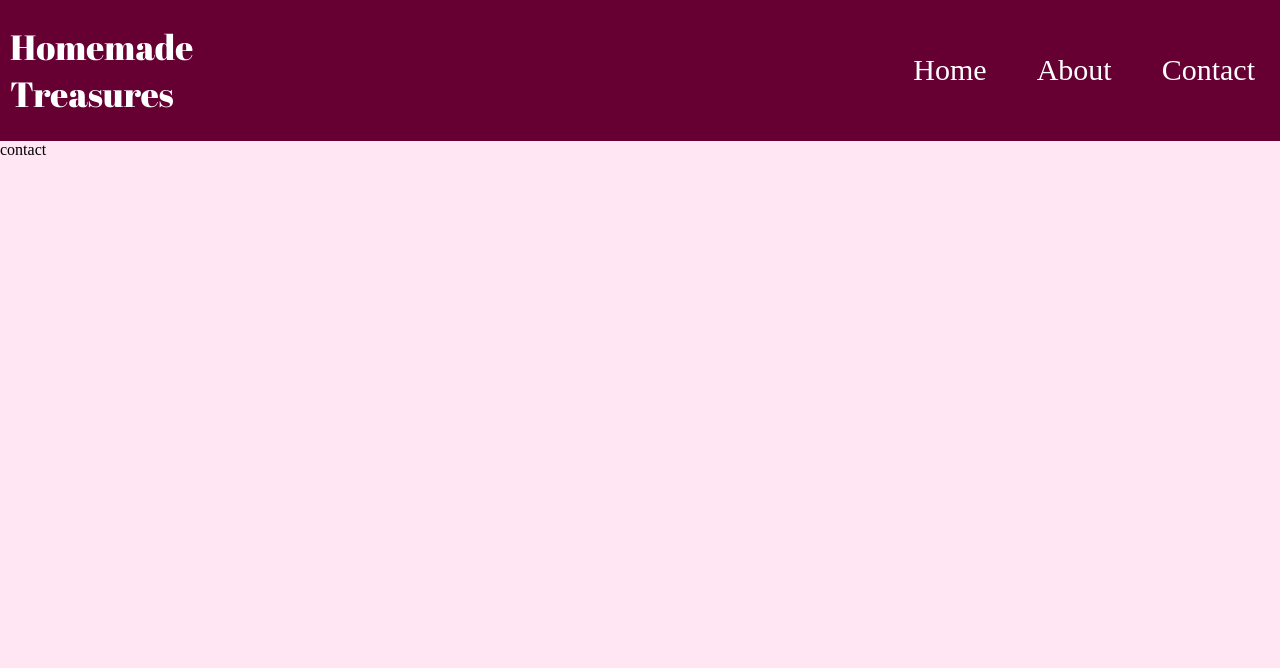
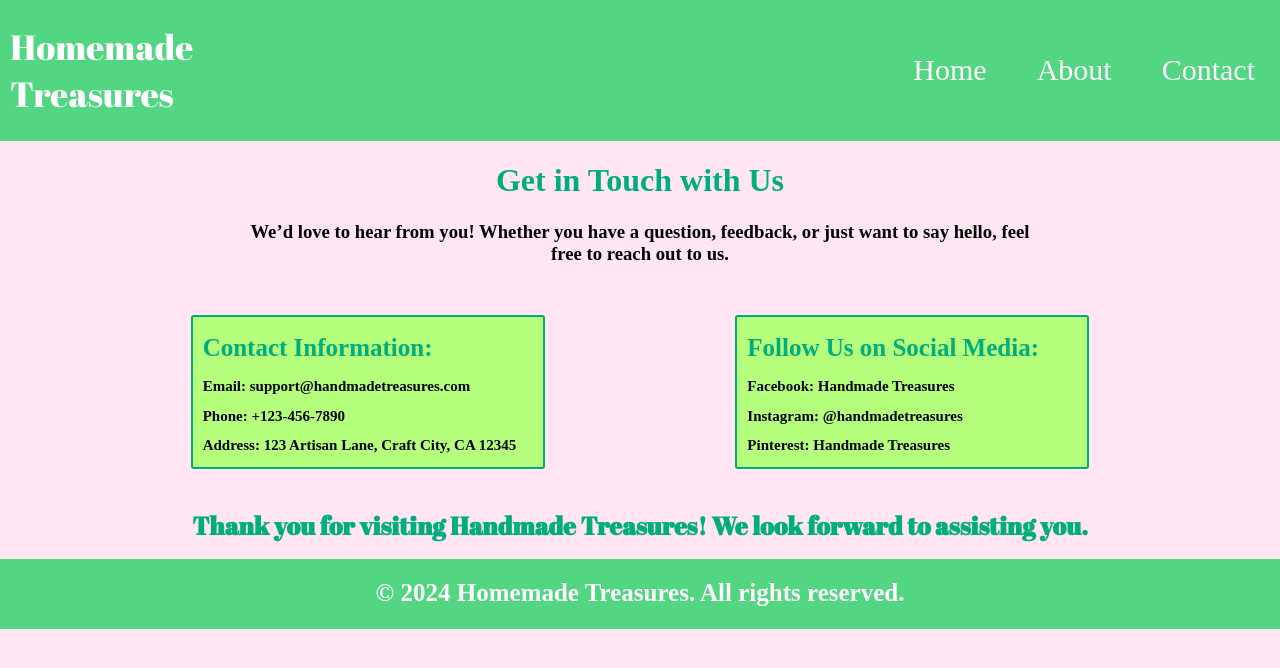
Before and after one commit to Sejall-pawar/Handmade-Treasures, a React (Create React App) app: page /contact in a window 1280 px wide. Shown: the top 668 px of the page. Built offline with nearby package versions, Linux system fonts and the light colour scheme; a web font is replaced by a local one.

Commit message:
created pages and added styling to them

```diff
--- /dev/null
+++ b/src/Components/Footer/Footer.css
@@ -0,0 +1,17 @@
+.Footer-container{
+    position: relative;
+    width: 100%;
+    bottom: 0;
+    background-color: #52D681;
+    padding: 0;
+    margin: 0;
+    height: 70px;
+}
+
+.Footer-line{
+    font-size: 25px;
+    color: white;
+    font-style: normal;
+    text-align: center;
+    padding: 20px;
+}
--- /dev/null
+++ b/src/Components/Footer/Footer.js
@@ -0,0 +1,14 @@
+import React from 'react'
+import "./Footer.css"
+
+function Footer() {
+  return (
+    <div>
+        <div className='Footer-container'>
+            <h1 className='Footer-line'>&copy; 2024 Homemade Treasures. All rights reserved.</h1>
+        </div>
+    </div>
+  )
+}
+
+export default Footer
--- a/src/Components/Header/Header.css
+++ b/src/Components/Header/Header.css
@@ -1,6 +1,6 @@
 @import url('https://fonts.googleapis.com/css2?family=Abril+Fatface&family=Matemasie&family=Playwrite+ES+Deco:wght@100..400&family=Rubik+Bubbles&display=swap');
 .header{
-    background-color: #660033;
+    background-color: #52D681;
     display: flex;
     align-items: center;
     padding: 0;
--- a/src/Components/Header/Header.js
+++ b/src/Components/Header/Header.js
@@ -2,11 +2,12 @@ import React from 'react'
 import "./Header.css"
 import "./../../index.css"
 import { Link } from 'react-router-dom'
+import {WEB_NAME} from "./../../config/Data"
 
 function header() {
   return (
     <div className='header'>
-      <h1 className='header-name'>Homemade Treasures</h1>
+      <h1 className='header-name'>{WEB_NAME}</h1>
 
       <div className='header-links'>
         <Link to="/" className='nav-name'>Home</Link>
--- /dev/null
+++ b/src/Views/About/about.css
@@ -0,0 +1,28 @@
+.keypoints{
+    height: 300px;
+    width: 300px;
+    border: 2px solid #00AD7C;
+    border-radius: 50%;
+    background-color: #B5FF7D;
+}
+
+.values-img{
+    display: block;
+    height: 150px;
+    width: 150px;
+    margin: 10px auto;
+    border-radius: 50%;
+}
+
+.value-name{
+    text-align: center;
+    margin: 5px auto;
+    color:  #00AD7C;
+    font-size: 30px;
+}
+
+.value-decription{
+    text-align: center;
+    margin: 5px 25px;
+    font-size: 15px;
+}
--- a/src/Views/About/about.js
+++ b/src/Views/About/about.js
@@ -1,12 +1,42 @@
 import React from 'react'
 import Header from "./../../Components/Header/Header";
-
+import Footer from "./../../Components/Footer/Footer";
+import "./../../index.css"
+import "./about.css"
+import creativity from "./Creativity.png"
+import quality from "./Quality.png"
+import community from "./Quality.png"
+import {ABOUT_TITLE} from "./../../config/Data"
 
 function about() {
   return (
     <div>
-      <Header/>
-      about</div>
+      <Header />
+      <h1 className='tagline'>{ABOUT_TITLE}</h1>
+      <p className='tag-para'>At Handmade Treasures, we are passionate about connecting people with
+        beautifully crafted, unique items that you won’t find anywhere else. Our mission is to provide
+        a platform for talented artisans to showcase their work and share their creativity with the world.
+      </p>
+      <h1 className='explore-tag'>Our Values</h1>
+      <div className='main-container'>
+        <div className='keypoints'>
+          <img className='values-img' src={creativity} />
+          <h1 className='value-name'>Creativity</h1>
+          <h3 className='value-decription'> We celebrate the creativity of artisans and provide a space for their unique ideas to shine.</h3>
+        </div>
+        <div className='keypoints'>
+          <img className='values-img' src={quality} />
+          <h1 className='value-name'>Quality</h1>
+          <h3 className='value-decription'> We are committed to offering high-quality products that stand the test of time.</h3>
+        </div>
+        <div className='keypoints'>
+          <img className='values-img' src={community} />
+          <h1 className='value-name'>Community</h1>
+          <h3 className='value-decription'>We believe in the power of community and strive to support and uplift local artists.</h3>
+        </div>
+      </div>
+      <Footer/>
+    </div>
   )
 }
 
--- /dev/null
+++ b/src/Views/Contact/Contact.css
@@ -0,0 +1,43 @@
+.contact-head{
+    color: #00AD7C;
+    text-align: center;
+}
+
+.head-tagline{
+    text-align: center;
+    margin: 10px 250px;
+    color: black;
+}
+
+.contact-container{
+    display: flex;
+    justify-content: space-evenly;
+    margin-top: 50px;
+}
+
+.info-head{
+    font-size: 25px;
+    color: #00AD7C;
+    margin-left: 10px;
+}
+
+.contact-info{
+    font-size: 15px;
+    margin-left: 10px;
+}
+
+.thankyou{
+    text-align: center;
+    font-size: 25px;
+    color: #00AD7C;
+    font-family: "Abril Fatface", serif;
+    margin-top: 40px;
+}
+
+.sub-container{
+    height: 150px;
+    width: 350px;
+    border: 2px solid #00AD7C;
+    border-radius: 3px;
+    background-color: #B5FF7D;
+}
--- a/src/Views/Contact/contact.js
+++ b/src/Views/Contact/contact.js
@@ -1,12 +1,35 @@
 import React from 'react'
 import Header from "./../../Components/Header/Header";
+import "./Contact.css"
+import Footer from '../../Components/Footer/Footer';
 
 
 function contact() {
   return (
     <div>
-      <Header/>
-      contact</div>
+      <Header />
+      <h1 className='contact-head'>Get in Touch with Us</h1>
+      <h3 className='head-tagline'>We’d love to hear from you! Whether you have a question, feedback, or just want to say hello, feel free to reach out to us.</h3>
+      <div className='contact-container'>
+      <div className='sub-container'>
+      <h1 className='info-head'>Contact Information:</h1>
+      <h2 className='contact-info'>Email: support@handmadetreasures.com</h2>
+      <h2 className='contact-info'>Phone: +123-456-7890</h2>
+      <h2 className='contact-info'>Address: 123 Artisan Lane, Craft City, CA 12345</h2>
+      </div>
+
+      <div className='sub-container'>
+      <h1 className='info-head'>Follow Us on Social Media:</h1>
+      <h2 className='contact-info'>Facebook: Handmade Treasures</h2>
+      <h2 className='contact-info'>Instagram: @handmadetreasures</h2>
+      <h2 className='contact-info'>Pinterest: Handmade Treasures</h2>
+      </div>
+      </div>
+
+      <h1 className='thankyou'>Thank you for visiting Handmade Treasures! We look forward to assisting you.</h1>
+
+      <Footer/>
+    </div>
   )
 }
 
--- /dev/null
+++ b/src/Views/Home/Home.css
@@ -0,0 +1,32 @@
+
+.product-container{
+    height: 380px;
+    width: 270px;
+    border: 2px solid #00AD7C;
+    border-radius: 5px;
+    margin: 10px 20px;
+    background-color: #B5FF7D;
+}
+.product-container:hover{
+    height: 390px;
+    border: none;
+}
+.product-img{
+    height: 200px;
+    width: 170px;
+    display: block;
+    margin: 10px auto;
+    border-radius: 5px;
+}
+
+.product-name{
+    text-align: center;
+    margin: 10px auto;
+    color:  #00AD7C;
+    font-size: 30px;
+}
+
+.product-description{
+    text-align: justify;
+    margin: 5px 25px;
+}
--- a/src/Views/Home/home.js
+++ b/src/Views/Home/home.js
@@ -1,11 +1,50 @@
 import React from 'react'
 import Header from "./../../Components/Header/Header";
+import Footer from "./../../Components/Footer/Footer";
+import "./Home.css"
+import "./../../index.css"
+import jwellery from "./jwellery.jpg"
+import homedecor from "./homedecor.jpg"
+import apparel from "./apparel.jpg"
+import gifts from "./gifts.jpg"
+import {MAIN_TITLE} from "./../../config/Data"
 
 function home() {
   return (
     <div>
-        <Header/>
-        home</div>
+      <Header />
+
+       <h1 className='tagline'>{MAIN_TITLE}</h1>
+       <p className='tag-para'>Discover a world of unique, handcrafted items made with love and care. At Handmade Treasures,
+        we believe that every product tells a story—one of creativity, passion, and the artisan’s touch.
+        Whether you’re looking for a special gift or something to brighten up your home, you’ll find it here.
+        </p>
+
+        <h1 className='explore-tag'>Explore Our Collections</h1>
+        <div className='main-container'>
+       <div className='product-container'>
+            <img className='product-img' src={jwellery}/>
+            <h1 className='product-name'>Jewelry</h1>
+            <h3 className='product-description'>Browse our stunning collection of handcrafted necklaces, bracelets, earrings, and more.</h3>
+       </div>
+       <div className='product-container'>
+            <img className='product-img' src={homedecor}/>
+            <h1 className='product-name'>Home Decor</h1>
+            <h3 className='product-description'>Find beautifully crafted pieces that add warmth and character to any room.</h3>
+       </div>
+       <div className='product-container'>
+            <img className='product-img' src={apparel}/>
+            <h1 className='product-name'>Apparel</h1>
+            <h3 className='product-description'>Discover unique clothing items that reflect your personal style.</h3>
+       </div>
+       <div className='product-container'>
+            <img className='product-img' src={gifts}/>
+            <h1 className='product-name'>Gifts</h1>
+            <h3 className='product-description'>Thoughtful, one-of-a-kind gifts for every occasion.</h3>
+       </div>
+       </div>
+       <Footer/>
+    </div>
   )
 }
 
--- /dev/null
+++ b/src/config/Data.js
@@ -0,0 +1,9 @@
+const MAIN_TITLE = "Welcome to Handmade Treasures!"
+const ABOUT_TITLE ="About Handmade Treasures!"
+const WEB_NAME = "Homemade Treasures"
+
+export {
+    MAIN_TITLE,
+    ABOUT_TITLE,
+    WEB_NAME
+}
```
